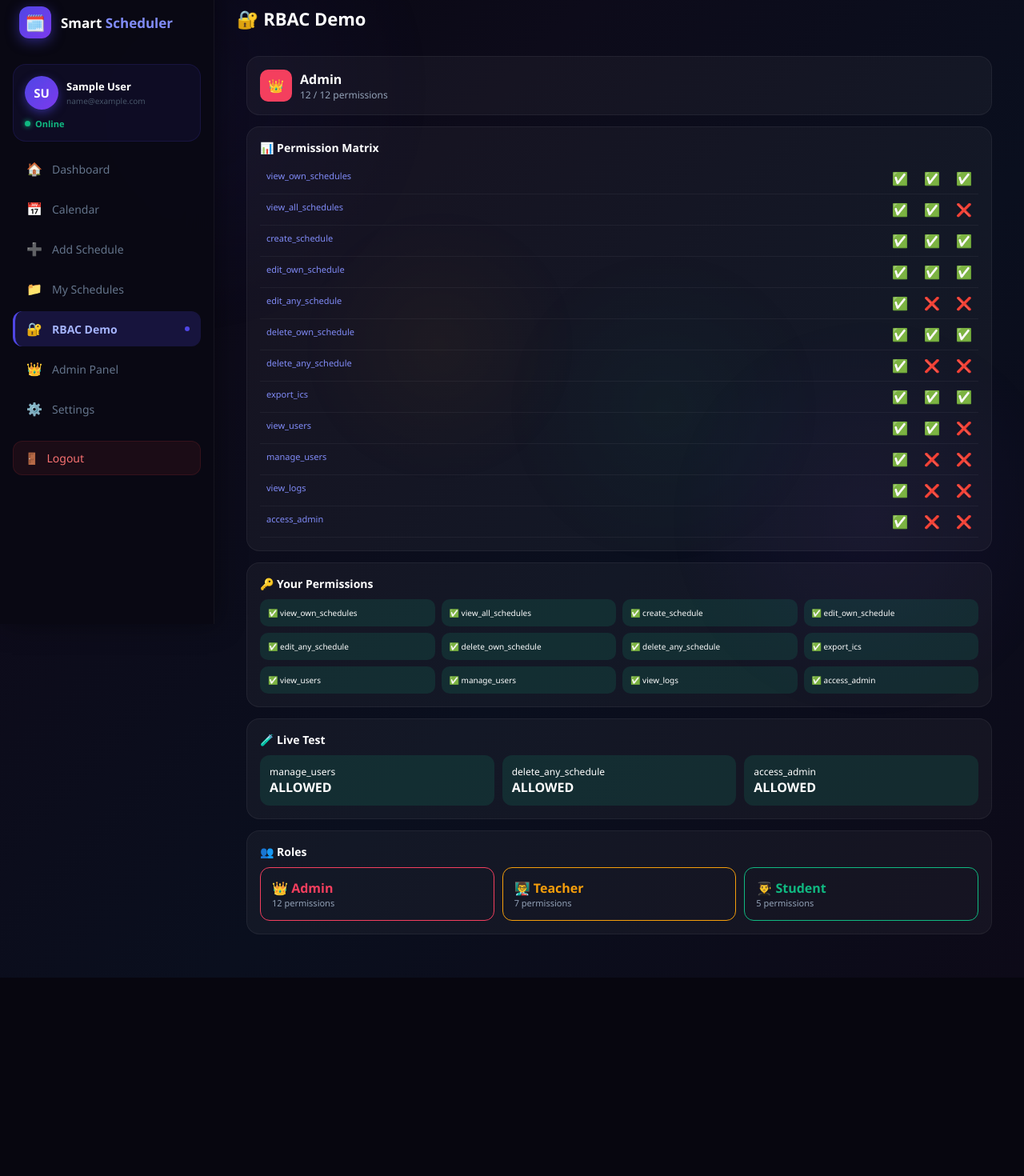
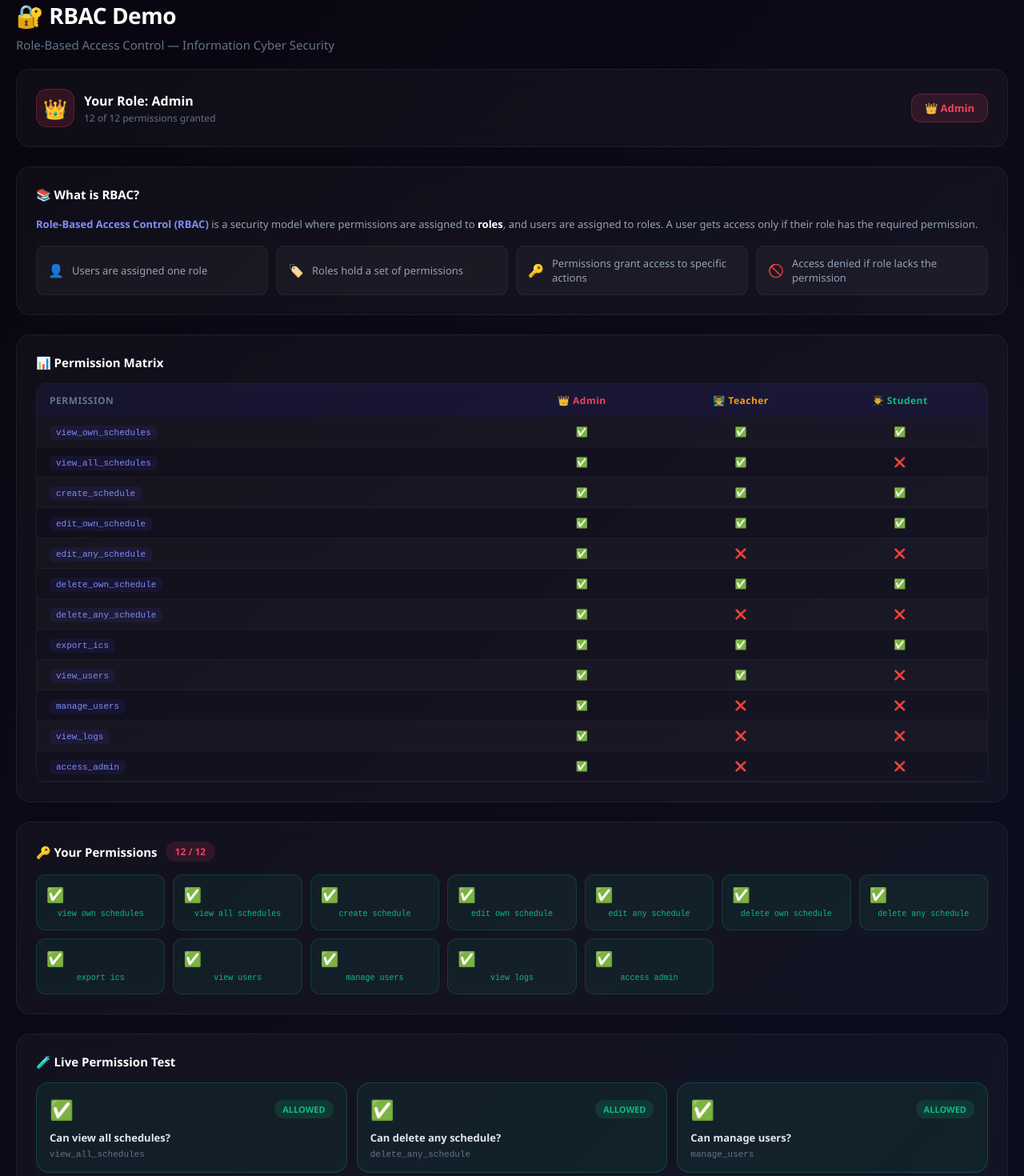
Before and after one commit to Chavanmanoj/smart-scheduler, a React (Vite) app: page /rbac in a window 1280 px wide. Shown: the part 20-1490 px from the top of the page at 80% size. Before the commit the page ends 1242 px from the top, so only its background shows below. Built offline with nearby package versions, Linux system fonts and the light colour scheme; sample sign-in values are in the browser's storage.

Commit message:
Updated project files

```diff
--- a/src/pages/RBACDemo.jsx
+++ b/src/pages/RBACDemo.jsx
@@ -1,232 +1,272 @@
+import { useNavigate } from 'react-router-dom'
 import { useAuth } from '../context/AuthContext'
-import PageLayout from '../components/PageLayout'
+import { useState } from 'react'
 
 const ALL_PERMISSIONS = [
-  'view_own_schedules','view_all_schedules','create_schedule',
-  'edit_own_schedule','edit_any_schedule','delete_own_schedule',
-  'delete_any_schedule','export_ics','view_users',
-  'manage_users','view_logs','access_admin',
+  'view_own_schedules', 'view_all_schedules', 'create_schedule',
+  'edit_own_schedule',  'edit_any_schedule',  'delete_own_schedule',
+  'delete_any_schedule','export_ics',          'view_users',
+  'manage_users',       'view_logs',           'access_admin',
 ]
 
 const ROLE_PERMISSIONS = {
-  admin: ALL_PERMISSIONS,
-  teacher: [
-    'view_own_schedules','view_all_schedules','create_schedule',
-    'edit_own_schedule','delete_own_schedule','export_ics','view_users'
-  ],
-  student: [
-    'view_own_schedules','create_schedule',
-    'edit_own_schedule','delete_own_schedule','export_ics'
-  ],
+  admin:   ['view_own_schedules','view_all_schedules','create_schedule','edit_own_schedule','edit_any_schedule','delete_own_schedule','delete_any_schedule','export_ics','view_users','manage_users','view_logs','access_admin'],
+  teacher: ['view_own_schedules','view_all_schedules','create_schedule','edit_own_schedule','delete_own_schedule','export_ics','view_users'],
+  student: ['view_own_schedules','create_schedule','edit_own_schedule','delete_own_schedule','export_ics'],
 }
 
 const ROLE_INFO = {
-  admin:   { label:'Admin', icon:'👑', color:'#f43f5e' },
-  teacher: { label:'Teacher', icon:'👨‍🏫', color:'#f59e0b' },
-  student: { label:'Student', icon:'👨‍🎓', color:'#10b981' },
+  admin:   { label: 'Admin',   icon: '👑', color: '#f43f5e', bg: '#2d1b1b', desc: 'Full system access. Can manage all users and schedules.' },
+  teacher: { label: 'Teacher', icon: '👨‍🏫', color: '#f59e0b', bg: '#2d2010', desc: 'Can view all schedules, create and manage own schedules.' },
+  student: { label: 'Student', icon: '👨‍🎓', color: '#10b981', bg: '#0d2d24', desc: 'Can only view and manage own schedules.' },
+}
+
+function PageLayout({ children, title, subtitle }) {
+  return (
+    <div style={{ minHeight: '100vh', background: 'linear-gradient(135deg,#07060f 0%,#0d0b1a 50%,#0a0f1e 100%)', padding: '20px' }}>
+      <style>{`
+        @media(max-width:768px){
+          * { maxWidth: 100% !important; }
+        }
+      `}</style>
+      <div style={{ maxWidth: '1400px', margin: '0 auto' }}>
+        <h1 style={{ color: '#fff', fontSize: '28px', fontWeight: '800', margin: '0 0 8px', letterSpacing: '-0.5px' }}>
+          {title}
+        </h1>
+        {subtitle && <p style={{ color: '#64748b', fontSize: '15px', margin: 0 }}>{subtitle}</p>}
+        <div style={{ height: '20px' }} />
+        {children}
+      </div>
+    </div>
+  )
 }
 
 export default function RBACDemo() {
   const { user, can, myPermissions } = useAuth()
+  const navigate = useNavigate()
   const roleInfo = ROLE_INFO[user?.role] || {}
   const myPerms = myPermissions()
 
+  const liveTests = [
+    { label: 'Can view all schedules?',  perm: 'view_all_schedules'  },
+    { label: 'Can delete any schedule?', perm: 'delete_any_schedule' },
+    { label: 'Can manage users?',        perm: 'manage_users'        },
+    { label: 'Can export ICS file?',     perm: 'export_ics'          },
+    { label: 'Can access admin panel?',  perm: 'access_admin'        },
+    { label: 'Can view access logs?',    perm: 'view_logs'           },
+  ]
+
   return (
-    <PageLayout title="🔐 RBAC Demo">
-
+    <PageLayout title="🔐 RBAC Demo" subtitle="Role-Based Access Control — Information Cyber Security">
       <style>{`
-        body { overflow-x:hidden; }
-
-        .container {
-          width:100%;
-          max-width:1200px;
-          margin:auto;
-          padding:12px;
+        @keyframes rbacFade {
+          from{ opacity:0; transform:translateY(16px); }
+          to  { opacity:1; transform:translateY(0); }
+        }
+        .card {
+          background: rgba(255,255,255,0.03) !important;
+          border-radius: 18px !important;
+          border: 1px solid rgba(255,255,255,0.06) !important;
+          padding: 24px !important;
+          margin-bottom: 24px !important;
+          backdrop-filter: blur(10px) !important;
+          animation: rbacFade 0.4s ease forwards !important;
+        }
+        .rbac-tests {
+          display: grid;
+          gap: 12px;
+          grid-template-columns: repeat(auto-fit, minmax(300px, 1fr));
+        }
+        .rbac-perms {
+          display: grid;
+          gap: 10px;
+          grid-template-columns: repeat(auto-fit, minmax(160px, 1fr));
+        }
+        .rbac-roles {
+          display: grid;
+          gap: 16px;
+          grid-template-columns: repeat(auto-fit, minmax(300px, 1fr));
+        }
+        .rbac-points {
+          display: grid;
+          gap: 10px;
+          grid-template-columns: repeat(auto-fit, minmax(200px, 1fr));
+        }
+        .rbac-matrix-wrap {
+          overflow-x: auto;
+          -webkit-overflow-scrolling: touch;
+          border-radius: 12px;
+          border: 1px solid rgba(255,255,255,0.06);
+        }
+        .rbac-matrix {
+          min-width: 650px;
+          border-radius: 12px;
+          overflow: hidden;
         }
 
-        .card {
-          background:rgba(255,255,255,0.04);
-          border:1px solid rgba(255,255,255,0.06);
-          border-radius:16px;
-          padding:16px;
-          margin-bottom:14px;
+        /* Mobile specific */
+        @media(max-width:768px){
+          .card { padding: 20px 16px !important; margin-bottom: 20px !important; }
+          .rbac-tests { grid-template-columns: 1fr !important; }
+          .rbac-perms {
+            grid-template-columns: repeat(auto-fit, minmax(140px, 1fr)) !important;
           }
-
-        .title {
-          color:#fff;
-          font-weight:700;
-          margin-bottom:10px;
-          font-size:14px;
+          .rbac-roles { grid-template-columns: 1fr !important; }
+          .rbac-points { grid-template-columns: 1fr !important; }
+          .rbac-matrix { min-width: 500px !important; }
+          .role-badge-top {
+            flex-direction: column !important;
+            align-items: flex-start !important;
+            gap: 16px !important;
+            margin-bottom: 24px !important;
           }
-
-        /* MOBILE FIRST */
-        .grid {
-          display:grid;
-          grid-template-columns:1fr;
-          gap:10px;
         }
-
-        .matrix-wrap {
-          overflow-x:auto;
+        @media(max-width:480px){
+          .rbac-tests { grid-template-columns: 1fr !important; }
+          .rbac-perms { grid-template-columns: repeat(2, 1fr) !important; }
+          .rbac-matrix { min-width: 450px !important; }
         }
-
-        .matrix {
-          min-width:500px;
-        }
-
-        .perm-grid {
-          display:grid;
-          grid-template-columns:1fr 1fr;
-          gap:8px;
-        }
-
-        .test-grid {
-          display:grid;
-          grid-template-columns:1fr;
-          gap:10px;
-        }
-
-        .roles {
-          display:grid;
-          grid-template-columns:1fr;
-          gap:10px;
-        }
-
-        /* TABLET */
-        @media(min-width:600px){
-          .test-grid { grid-template-columns:1fr 1fr; }
-          .perm-grid { grid-template-columns:repeat(3,1fr); }
-        }
-
-        /* DESKTOP */
-        @media(min-width:900px){
-          .test-grid { grid-template-columns:repeat(3,1fr); }
-          .perm-grid { grid-template-columns:repeat(4,1fr); }
-          .roles { grid-template-columns:repeat(3,1fr); }
-        }
-
       `}</style>
 
-      <div className="container">
-
-        {/* ROLE */}
-        <div className="card">
-          <div style={{display:'flex',alignItems:'center',gap:'10px'}}>
-            <div style={{
-              background:roleInfo.color,
-              width:40,height:40,borderRadius:10,
-              display:'flex',alignItems:'center',justifyContent:'center'
-            }}>
+      {/* Role badge */}
+      <div className="role-badge-top card" style={{ animationDelay: '0s' }}>
+        <div style={{ display: 'flex', justifyContent: 'space-between', alignItems: 'center', width: '100%' }}>
+          <div style={{ display: 'flex', alignItems: 'center', gap: '12px' }}>
+            <div style={{ width: '48px', height: '48px', borderRadius: '14px', background: roleInfo.color+'25', display: 'flex', alignItems: 'center', justifyContent: 'center', fontSize: '24px', border: `1px solid ${roleInfo.color}40` }}>
               {roleInfo.icon}
             </div>
             <div>
-              <p style={{color:'#fff',margin:0,fontWeight:700}}>
-                {roleInfo.label}
-              </p>
-              <p style={{color:'#94a3b8',fontSize:12,margin:0}}>
-                {myPerms.length} / {ALL_PERMISSIONS.length} permissions
-              </p>
+              <p style={{ color: '#fff', fontSize: '16px', fontWeight: '800', margin: 0 }}>Your Role: {roleInfo.label}</p>
+              <p style={{ color: '#64748b', fontSize: '12px', margin: '2px 0 0' }}>{myPerms.length} of {ALL_PERMISSIONS.length} permissions granted</p>
+            </div>
+          </div>
+          <div style={{ background: roleInfo.color+'20', color: roleInfo.color, border: `1px solid ${roleInfo.color}44`, borderRadius: '12px', padding: '8px 16px', fontSize: '13px', fontWeight: '700' }}>
+            {roleInfo.icon} {roleInfo.label}
           </div>
         </div>
       </div>
 
-        {/* MATRIX */}
-        <div className="card">
-          <p className="title">📊 Permission Matrix</p>
-
-          <div className="matrix-wrap">
-            <div className="matrix">
-
-              {ALL_PERMISSIONS.map((perm,i)=>(
-                <div key={i} style={{
-                  display:'flex',
-                  justifyContent:'space-between',
-                  padding:'8px',
-                  borderBottom:'1px solid rgba(255,255,255,0.05)'
-                }}>
-                  <span style={{color:'#818cf8',fontSize:11}}>
-                    {perm}
-                  </span>
-
-                  <div style={{display:'flex',gap:'20px'}}>
-                    <span>{ROLE_PERMISSIONS.admin.includes(perm) ? '✅':'❌'}</span>
-                    <span>{ROLE_PERMISSIONS.teacher.includes(perm) ? '✅':'❌'}</span>
-                    <span>{ROLE_PERMISSIONS.student.includes(perm) ? '✅':'❌'}</span>
+      {/* Theory Box */}
+      <div className="card" style={{ animationDelay: '0.05s' }}>
+        <h3 style={{ color: '#fff', fontSize: '15px', fontWeight: '800', marginBottom: '16px' }}>📚 What is RBAC?</h3>
+        <p style={{ color: '#94a3b8', fontSize: '13px', lineHeight: '1.7', marginBottom: '16px' }}>
+          <strong style={{ color: '#818cf8' }}>Role-Based Access Control (RBAC)</strong> is a security model where permissions are assigned to <strong style={{ color: '#fff' }}>roles</strong>, and users are assigned to roles. A user gets access only if their role has the required permission.
+        </p>
+        <div className="rbac-points">
+          {[
+            { icon: '👤', text: 'Users are assigned one role'                  },
+            { icon: '🏷️', text: 'Roles hold a set of permissions'              },
+            { icon: '🔑', text: 'Permissions grant access to specific actions' },
+            { icon: '🚫', text: 'Access denied if role lacks the permission'   },
+          ].map((p,i) => (
+            <div key={i} style={{ display: 'flex', gap: '10px', alignItems: 'center', background: 'rgba(255,255,255,0.04)', borderRadius: '10px', padding: '12px 14px', border: '1px solid rgba(255,255,255,0.05)' }}>
+              <span style={{ fontSize: '16px', flexShrink: 0 }}>{p.icon}</span>
+              <span style={{ color: '#94a3b8', fontSize: '13px' }}>{p.text}</span>
+            </div>
+          ))}
         </div>
       </div>
+
+      {/* Permission Matrix */}
+      <div className="card" style={{ animationDelay: '0.1s' }}>
+        <h3 style={{ color: '#fff', fontSize: '15px', fontWeight: '800', marginBottom: '16px' }}>📊 Permission Matrix</h3>
+        <div className="rbac-matrix-wrap">
+          <div className="rbac-matrix">
+            <div style={{ display: 'flex', gap: '12px', padding: '12px 16px', background: 'rgba(79,70,229,0.1)', color: '#64748b', fontSize: '12px', fontWeight: '700', letterSpacing: '0.5px' }}>
+              <span style={{ flex: 3 }}>PERMISSION</span>
+              <span style={{ flex: 1, textAlign: 'center', color: '#f43f5e' }}>👑 Admin</span>
+              <span style={{ flex: 1, textAlign: 'center', color: '#f59e0b' }}>👨‍🏫 Teacher</span>
+              <span style={{ flex: 1, textAlign: 'center', color: '#10b981' }}>👨‍🎓 Student</span>
+            </div>
+            {ALL_PERMISSIONS.map((perm, i) => (
+              <div key={perm} style={{ display: 'flex', gap: '12px', padding: '10px 16px', borderBottom: '1px solid rgba(255,255,255,0.04)', background: i%2===0 ? 'rgba(255,255,255,0.02)' : 'transparent', fontSize: '12px' }}>
+                <span style={{ flex: 3 }}>
+                  <code style={{ background: 'rgba(79,70,229,0.1)', color: '#818cf8', padding: '3px 8px', borderRadius: '6px', fontSize: '11px', fontFamily: 'monospace' }}>{perm}</code>
+                </span>
+                <span style={{ flex: 1, textAlign: 'center' }}>{ROLE_PERMISSIONS.admin.includes(perm)   ? '✅' : '❌'}</span>
+                <span style={{ flex: 1, textAlign: 'center' }}>{ROLE_PERMISSIONS.teacher.includes(perm) ? '✅' : '❌'}</span>
+                <span style={{ flex: 1, textAlign: 'center' }}>{ROLE_PERMISSIONS.student.includes(perm) ? '✅' : '❌'}</span>
+              </div>
             ))}
-
           </div>
         </div>
       </div>
 
-        {/* YOUR PERMISSIONS */}
-        <div className="card">
-          <p className="title">🔑 Your Permissions</p>
-
-          <div className="perm-grid">
-            {ALL_PERMISSIONS.map(p=>{
-              const ok = can(p)
-              return(
-                <div key={p} style={{
-                  padding:'10px',
-                  borderRadius:'10px',
-                  background: ok ? '#10b98122':'#ffffff10',
-                  fontSize:10
-                }}>
-                  {ok ? '✅':'🔒'} {p}
+      {/* Your Permissions */}
+      <div className="card" style={{ animationDelay: '0.15s' }}>
+        <h3 style={{ color: '#fff', fontSize: '15px', fontWeight: '800', marginBottom: '16px', display: 'flex', alignItems: 'center', gap: '10px' }}>
+          🔑 Your Permissions
+          <span style={{ background: roleInfo.color+'20', color: roleInfo.color, borderRadius: '20px', padding: '4px 12px', fontSize: '12px', fontWeight: '700' }}>
+            {myPerms.length} / {ALL_PERMISSIONS.length}
+          </span>
+        </h3>
+        <div className="rbac-perms">
+          {ALL_PERMISSIONS.map(perm => {
+            const granted = can(perm)
+            return (
+              <div key={perm} style={{ borderRadius: '12px', padding: '12px', display: 'flex', flexDirection: 'column', gap: '6px', background: granted ? 'rgba(16,185,129,0.08)' : 'rgba(255,255,255,0.02)', border: `1px solid ${granted ? 'rgba(16,185,129,0.2)' : 'rgba(255,255,255,0.04)'}`, opacity: granted ? 1 : 0.5 }}>
+                <span style={{ fontSize: '18px' }}>{granted ? '✅' : '🔒'}</span>
+                <code style={{ fontSize: '10px', color: granted ? '#10b981' : '#64748b', wordBreak: 'break-all', fontFamily: 'monospace', lineHeight: '1.4', textAlign: 'center' }}>
+                  {perm.replace(/_/g, ' ')}
+                </code>
               </div>
             )
           })}
         </div>
       </div>
 
-        {/* TEST */}
-        <div className="card">
-          <p className="title">🧪 Live Test</p>
-
-          <div className="test-grid">
-            {['manage_users','delete_any_schedule','access_admin'].map(t=>{
-              const res = can(t)
-              return(
-                <div key={t} style={{
-                  padding:'12px',
-                  borderRadius:'12px',
-                  background: res ? '#10b98122':'#ef444422'
-                }}>
-                  <p style={{margin:0,color:'#fff',fontSize:12}}>
-                    {t}
-                  </p>
-                  <b>{res ? 'ALLOWED':'DENIED'}</b>
+      {/* Live Test */}
+      <div className="card" style={{ animationDelay: '0.2s' }}>
+        <h3 style={{ color: '#fff', fontSize: '15px', fontWeight: '800', marginBottom: '16px' }}>🧪 Live Permission Test</h3>
+        <div className="rbac-tests">
+          {liveTests.map((test, i) => {
+            const result = can(test.perm)
+            return (
+              <div key={i} style={{ borderRadius: '16px', padding: '16px', border: `1px solid ${result ? 'rgba(16,185,129,0.25)' : 'rgba(239,68,68,0.25)'}`, background: result ? 'rgba(16,185,129,0.08)' : 'rgba(239,68,68,0.08)' }}>
+                <div style={{ display: 'flex', justifyContent: 'space-between', alignItems: 'center', marginBottom: '10px' }}>
+                  <span style={{ fontSize: '24px' }}>{result ? '✅' : '❌'}</span>
+                  <span style={{ fontSize: '11px', fontWeight: '800', color: result ? '#10b981' : '#f43f5e', background: result ? 'rgba(16,185,129,0.15)' : 'rgba(239,68,68,0.15)', padding: '4px 10px', borderRadius: '20px' }}>
+                    {result ? 'ALLOWED' : 'DENIED'}
+                  </span>
+                </div>
+                <p style={{ color: '#e2e8f0', fontSize: '13px', fontWeight: '600', margin: '0 0 6px' }}>{test.label}</p>
+                <code style={{ color: '#64748b', fontSize: '11px', fontFamily: 'monospace', display: 'block' }}>{test.perm}</code>
               </div>
             )
           })}
         </div>
       </div>
 
-        {/* ROLES */}
-        <div className="card">
-          <p className="title">👥 Roles</p>
-
-          <div className="roles">
-            {Object.entries(ROLE_INFO).map(([r,info])=>(
-              <div key={r} style={{
-                padding:'14px',
-                borderRadius:'12px',
-                border:`1px solid ${info.color}`
-              }}>
-                <p style={{color:info.color,fontWeight:700}}>
-                  {info.icon} {info.label}
-                </p>
-                <p style={{fontSize:11,color:'#94a3b8'}}>
-                  {ROLE_PERMISSIONS[r].length} permissions
-                </p>
+      {/* All Roles */}
+      <div className="card" style={{ animationDelay: '0.25s' }}>
+        <h3 style={{ color: '#fff', fontSize: '15px', fontWeight: '800', marginBottom: '16px' }}>👥 All Roles Summary</h3>
+        <div className="rbac-roles">
+          {Object.entries(ROLE_INFO).map(([role, info]) => (
+            <div key={role} style={{ background: 'rgba(255,255,255,0.03)', borderRadius: '16px', padding: '20px', border: `1px solid ${info.color}33`, boxShadow: user?.role===role ? `0 0 0 3px ${info.color}20` : 'none' }}>
+              <div style={{ display: 'flex', alignItems: 'center', gap: '12px', marginBottom: '12px' }}>
+                <span style={{ fontSize: '28px' }}>{info.icon}</span>
+                <div>
+                  <p style={{ color: info.color, fontSize: '16px', fontWeight: '800', margin: 0 }}>{info.label}</p>
+                  {user?.role === role && (
+                    <span style={{ background: info.color+'20', color: info.color, padding: '3px 10px', borderRadius: '8px', fontSize: '11px', fontWeight: '700' }}>← You are here</span>
+                  )}
+                </div>
+              </div>
+              <p style={{ color: '#94a3b8', fontSize: '13px', marginBottom: '14px', lineHeight: '1.6' }}>{info.desc}</p>
+              <div style={{ display: 'flex', flexWrap: 'wrap', gap: '6px' }}>
+                {ROLE_PERMISSIONS[role].slice(0,6).map(p => (
+                  <span key={p} style={{ background: info.color+'15', color: info.color, padding: '4px 8px', borderRadius: '8px', fontSize: '10px', fontWeight: '600' }}>
+                    {p.replace(/_/g,' ').split(' ').map(w => w.charAt(0).toUpperCase() + w.slice(1)).join(' ')}
+                  </span>
+                ))}
+                {ROLE_PERMISSIONS[role].length > 6 && (
+                  <span style={{ background: info.color+'10', color: info.color+'80', padding: '4px 8px', borderRadius: '8px', fontSize: '10px' }}>+{ROLE_PERMISSIONS[role].length-6} more</span>
+                )}
+              </div>
             </div>
           ))}
         </div>
       </div>
-
-      </div>
     </PageLayout>
   )
 }
```
Lines whose indentation alone changed are shown as unchanged.
